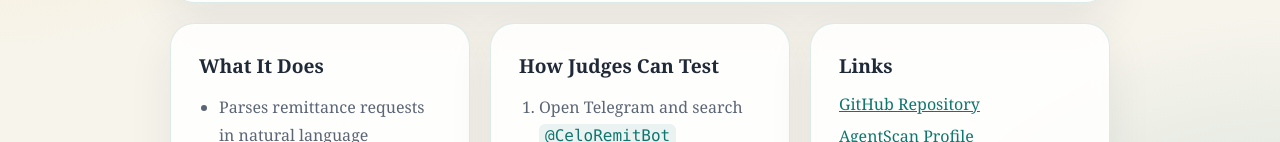
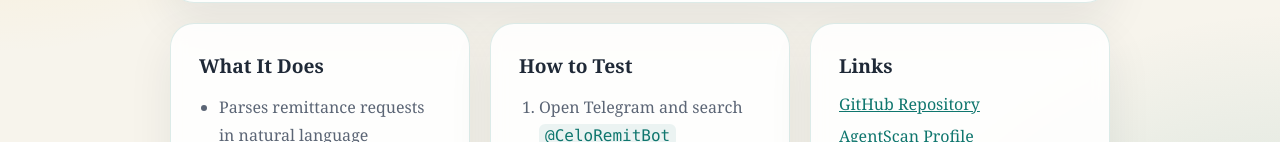
Before and after one commit to Miracle-Alajemba/celo-remittance-agent, a website: page public/index.html in a window 1280 px wide. Shown: the part 377-519 px from the top of the page. Drawn offline with Linux system fonts and the light colour scheme.

Commit message:
Polish landing page wording

```diff
--- a/public/index.html
+++ b/public/index.html
@@ -172,7 +172,7 @@
         </article>
 
         <article class="panel">
-          <h2>How Judges Can Test</h2>
+          <h2>How to Test</h2>
           <ol>
             <li>Open Telegram and search <code>@CeloRemitBot</code></li>
             <li>Send <code>/start</code></li>
```
